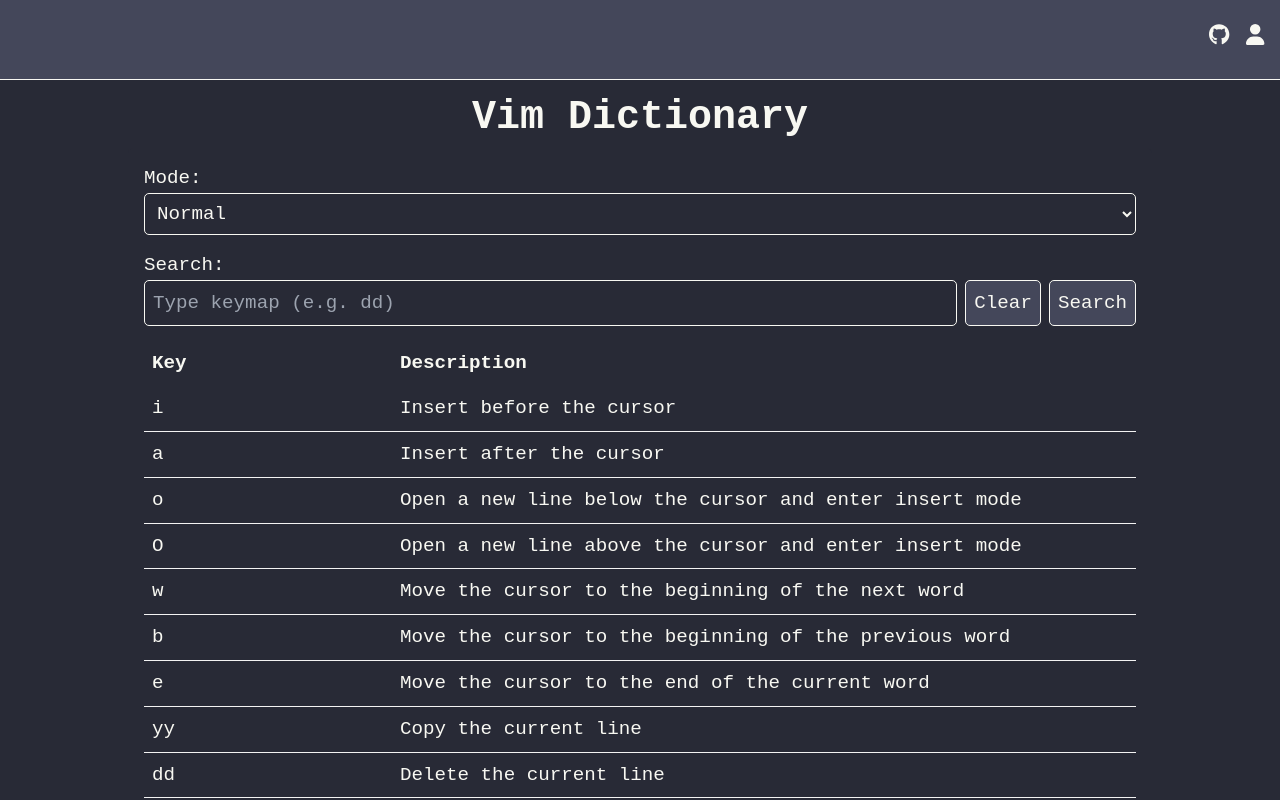
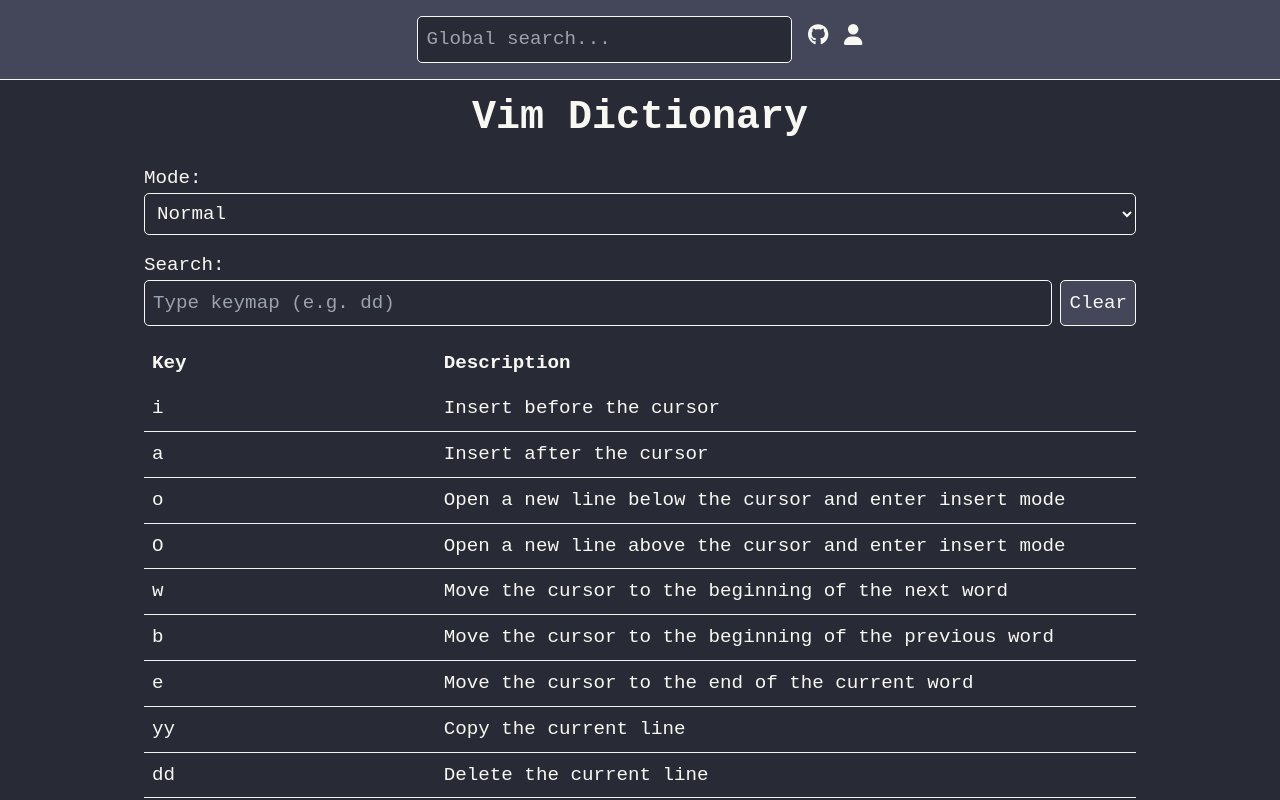
Before and after one commit to force10269/vim-dictionary, a Next.js app in the folder vim-dictionary-frontend/: page / in a window 1280 px wide. Shown: the top 800 px of the page. Built offline with nearby package versions, Linux system fonts and the light colour scheme.

Commit message:
feat: Global search is now soft matching, search now hard matches for keymapping

```diff
--- a/vim-dictionary-frontend/src/pages/index.tsx
+++ b/vim-dictionary-frontend/src/pages/index.tsx
@@ -8,6 +8,7 @@ import {
   Title,
   Container,
   Header,
+  GlobalSearchInput,
   IconLink,
   Terminal,
   SearchInput,
@@ -29,15 +30,15 @@ interface KeyMapping {
 
 export default function Home() {
   const [search, setSearch] = useState("");
+  const [globalSearch, setGlobalSearch] = useState("");
   const [mode, setMode] = useState("normal");
-  const [searchMode, setSearchMode] = useState("soft");
 
   const handleSearchChange = (e: ChangeEvent<HTMLInputElement>) => {
     setSearch(e.target.value);
   };
 
-  const handleSearchButtonClick = () => {
-    setSearchMode("hard-match");
+  const handleGlobalSearchChange = (e: ChangeEvent<HTMLInputElement>) => {
+    setGlobalSearch(e.target.value);
   };
 
   const handleModeChange = (e: ChangeEvent<HTMLSelectElement>) => {
@@ -46,7 +47,6 @@ export default function Home() {
 
   const handleClearButtonClick = () => {
     setSearch("");
-    setSearchMode("soft-match");
   };
 
   const getExpressiveKey = (e: React.KeyboardEvent<HTMLInputElement>) => {
@@ -64,13 +64,6 @@ export default function Home() {
   };
 
   const handleSearchKeyDown = (e: React.KeyboardEvent<HTMLInputElement>) => {
-    if (e.key === "Enter") {
-      handleSearchButtonClick();
-      return;
-    }
-
-    setSearchMode("soft-match");
-
     e.preventDefault();
     if (e.key === "Backspace") {
       setSearch((prevSearch) => prevSearch.slice(0, -1));
@@ -90,42 +83,40 @@ export default function Home() {
 
   const filterKeyMappings = (
     keyMappings: KeyMapping[],
+    globalSearchTerm: string,
     searchTerm: string,
-    mode: string,
-    searchMode: string
+    mode: string
   ): KeyMapping[] => {
-    if (!searchTerm) {
-      return keyMappings;
-    }
-
-    const filteredMappings = keyMappings.filter((mapping) => {
-      if (mode && mapping.mode.toLowerCase() !== mode.toLowerCase()) {
+    return keyMappings.filter((mapping) => {
+      if (
+        mapping.mode !== mode ||
+        (globalSearchTerm &&
+          !mapping.key.toLowerCase().includes(globalSearchTerm.toLowerCase()) &&
+          !mapping.description
+            .toLowerCase()
+            .includes(globalSearchTerm.toLowerCase()))
+      ) {
         return false;
       }
 
-      if (searchMode === "hard-match") {
-        return (
-          mapping.key === searchTerm ||
-          mapping.key.toUpperCase() === searchTerm ||
-          mapping.key.toLowerCase() === searchTerm
-        );
-      }
-
       return (
-        mapping.key.toLowerCase().includes(searchTerm.toLowerCase()) ||
-        mapping.description.toLowerCase().includes(searchTerm.toLowerCase())
+        mapping.key === searchTerm ||
+        mapping.key.toUpperCase() === searchTerm ||
+        mapping.key.toLowerCase() === searchTerm
       );
     });
-
-    return filteredMappings;
   };
 
-  const filteredMappings = filterKeyMappings(
-    keyMappings,
-    search,
-    mode,
-    searchMode
-  );
+  const filteredMappings = search
+    ? filterKeyMappings(keyMappings, globalSearch, search, mode)
+    : keyMappings.filter((mapping) =>
+        globalSearch
+          ? mapping.key.toLowerCase().includes(globalSearch.toLowerCase()) ||
+            mapping.description
+              .toLowerCase()
+              .includes(globalSearch.toLowerCase())
+          : mapping.mode === mode
+      );
 
   return (
     <Container>
@@ -136,6 +127,13 @@ export default function Home() {
       </Head>
 
       <Header>
+        <GlobalSearchInput
+          id="search"
+          type="text"
+          value={globalSearch}
+          onChange={handleGlobalSearchChange}
+          placeholder="Global search..."
+        />
         <IconLink
           href="https://github.com/force10269/vim-dictionary"
           target="_blank"
@@ -170,7 +168,6 @@ export default function Home() {
             style={{ flexGrow: 1 }}
           />
           <ClearButton onClick={handleClearButtonClick}>Clear</ClearButton>
-          <ClearButton onClick={handleSearchButtonClick}>Search</ClearButton>
         </SearchRow>
         {filteredMappings.length > 0 ? (
           <KeyMappingsTable>
--- a/vim-dictionary-frontend/src/styles/index.module.ts
+++ b/vim-dictionary-frontend/src/styles/index.module.ts
@@ -21,7 +21,7 @@ export const Container = styled.div`
 
 export const Header = styled.header`
   display: flex;
-  justify-content: flex-end;
+  justify-content: center;
   width: 100%;
   height: 10%;
   padding: 1rem;
@@ -30,6 +30,17 @@ export const Header = styled.header`
   position: fixed;
   top: 0;
   z-index: 1000;
+`;
+
+export const GlobalSearchInput = styled.input`
+  background-color: #282a36;
+  border: 1px solid #f8f8f2;
+  border-radius: 5px;
+  color: #f8f8f2;
+  font-family: "Courier New", Courier, monospace;
+  font-size: 1.2rem;
+  padding: 0.5rem;
+  width: 30%;
 `;
 
 export const SearchRow = styled.div`
@@ -113,10 +124,10 @@ export const TableCell = styled.td`
   padding: 8px;
 
   &:nth-child(1) {
-    width: 150px;
+    width: 12.5%;
   }
 
   &:nth-child(2) {
-    width: 450px;
+    width: 30%;
   }
 `;
```
